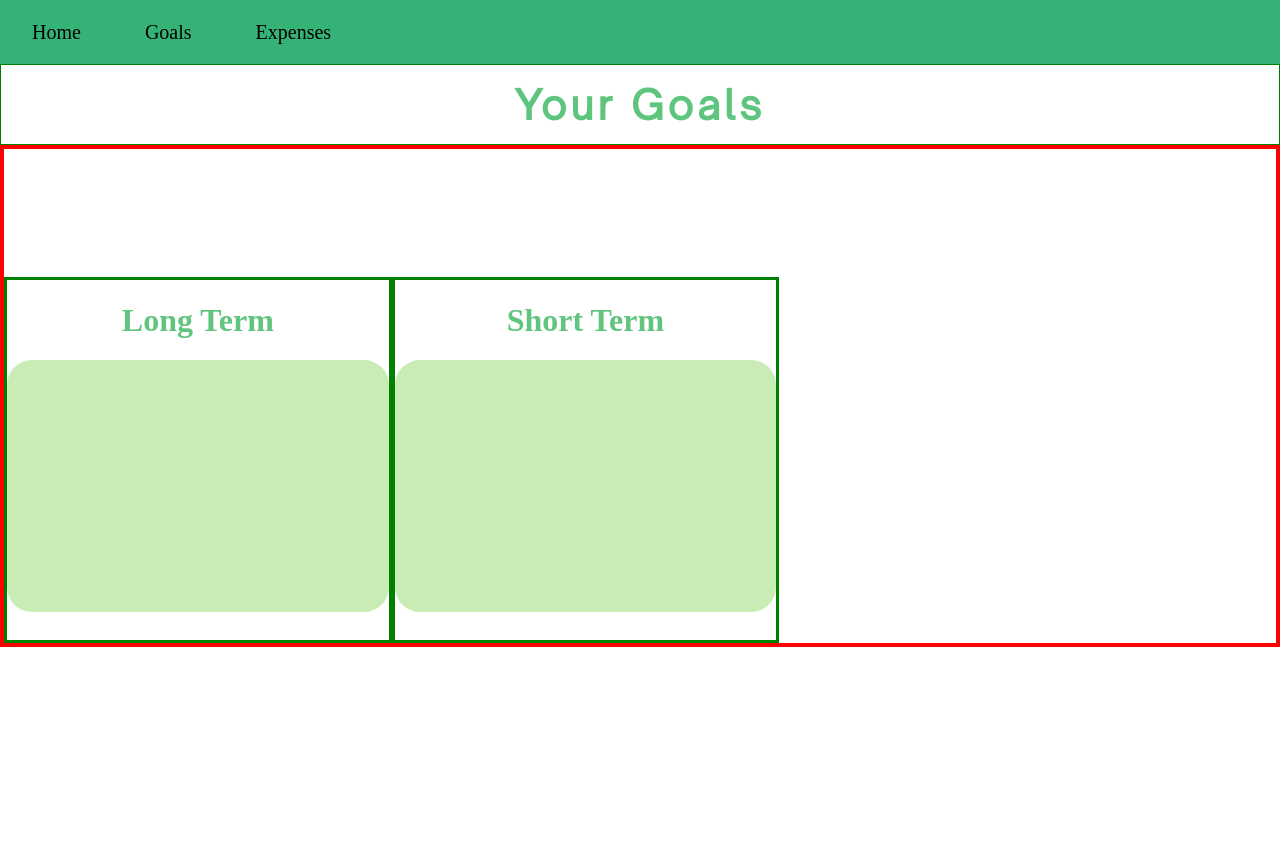
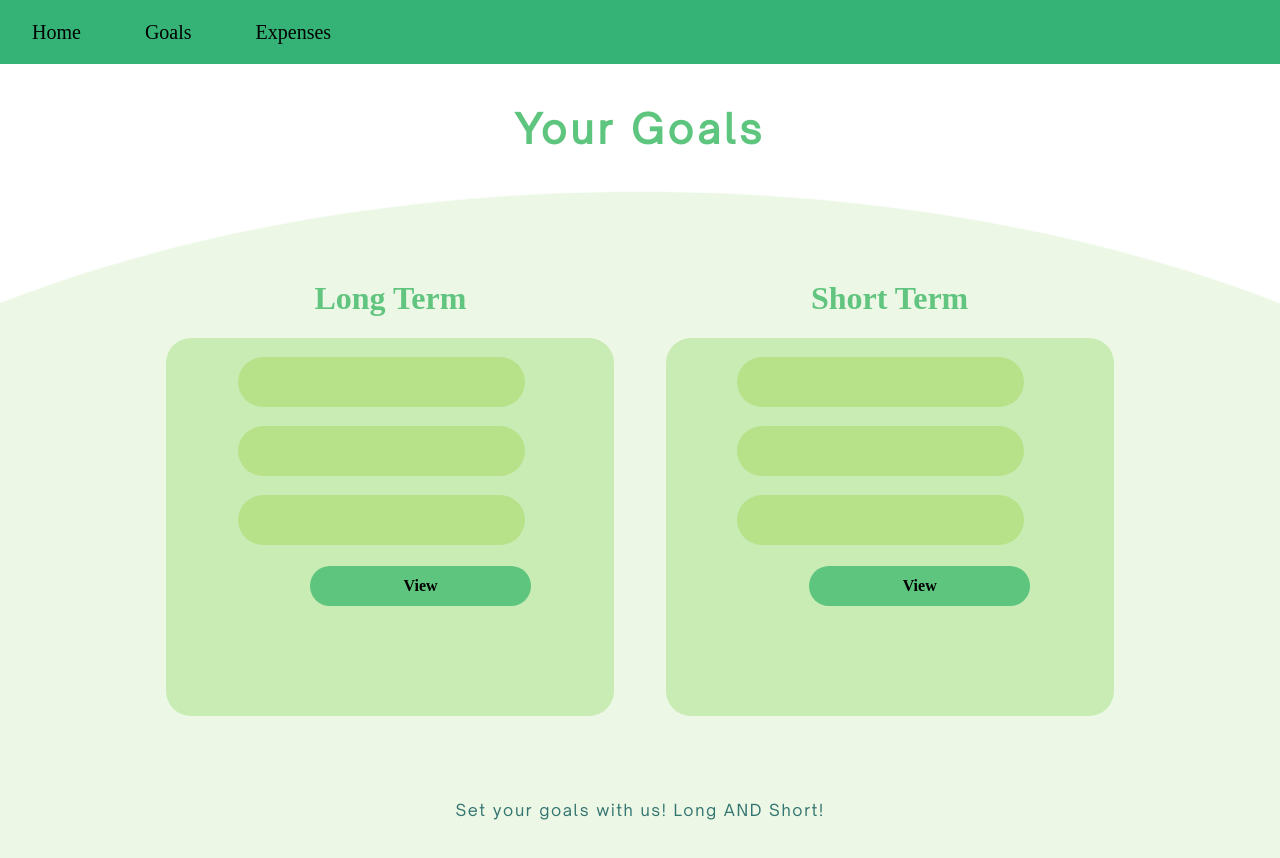
Before and after one commit to vincetrain/budgie, a React (Create React App) app: page /goals in a window 1280 px wide. Shown: the top 858 px of the page. Before the commit the page ends 800 px from the top, so only its background shows below. Built offline with nearby package versions, Linux system fonts and the light colour scheme.

Commit message:
LandingPageGoals completed sortaa

```diff
--- a/src/Pages/GoalsLandingPage.css
+++ b/src/Pages/GoalsLandingPage.css
@@ -1,14 +1,30 @@
+@font-face {
+    font-family: 'OpenSauce';
+    src: url("../Fonts/OpenSauce.ttf");
+}
+
+.PageContainer {
+    background-image: url("../Components/short term goals background.png");
+    background-position: top;
+    background-position-y: 20%;
+    height: 900px;
+}
+
 .BoxContainer {
-    padding-top: 10%;
+    padding-top: 5%;
     display: flex;
-    margin: auto;
-    border: 4px solid red;
+    justify-content: center;
+}
+
+.headingsContainer {
+    font-family: "OpenSauce";
+    padding-top: 2%;
 }
 
 .TermContainer {
-    width: 30%;
-    height: 20lh;
-    border: 3px solid green;
+    width: 35%;
+    padding: 2%;
+    height: 30lh;
 }
 
 .TermContainer h1 {
@@ -27,3 +43,39 @@
     width: 100%;
     height: 70%;
 }
+
+.TextBox {
+    text-align: center;
+    justify-content: center;
+    display: block;
+    width: 80%;
+
+}
+
+.TextBox h3 {
+    background-color: #B8E28A;
+    justify-content: center;
+    display: grid;
+    margin-left: 20%;
+    padding: 7%;
+    border-radius: 100px;
+}
+
+.TextBox h4 {
+    background-color: #5ec57e;
+    justify-content: center;
+    padding: 3%;
+    margin-left: 40%;
+    width: 200px;
+    border-radius: 100px;
+}
+
+.LilQuote p {
+    font-family: "OpenSauce";
+    color: #347571;
+    justify-content: center;
+    position: relative;
+    display: flex;
+    letter-spacing: 0.1em;
+    bottom: 2lh;
+}
--- a/src/Pages/GoalsLandingPage.jsx
+++ b/src/Pages/GoalsLandingPage.jsx
@@ -1,26 +1,46 @@
 import "./GoalsLandingPage.css"
 import "./ShortGoals.css"
 
-function GoalsPage(){
+function GoalsPage() {
     return (
-    <div className = "PageContainer">
-        <div className = "headingsContainer">
-            <h1>Your Goals</h1>
-        </div>
-        <div className = "BoxContainer">
-            <div className = "TermContainer">
-                <h1 classname = "TermTitle"> Long Term </h1>
-                <div className = "TermBox">
+        <div className="PageContainer">
+            <div className="headingsContainer">
+                <h1>Your Goals</h1>
+            </div>
+            <div className="BoxContainer">
+                <div className="TermContainer">
+                    <h1 classname="TermTitle"> Long Term </h1>
+                    <div className="TermBox">
 
+                        <div className="TextBox">
+                            <h3></h3>
+                            <h3></h3>
+                            <h3></h3>
+                            <h4>View</h4>
+                        </div>
+
+                    </div>
+                </div>
+                <div className="TermContainer">
+                    <h1 classname="TermTitle"> Short Term </h1>
+                    <div className="TermBox">
+
+                        <div className="TextBox">
+                            <h3></h3>
+                            <h3></h3>
+                            <h3></h3>
+                            <h4>View</h4>
+                        </div>
+
+                    </div>
                 </div>
             </div>
-            <div className = "TermContainer">
-                <h1 classname = "TermTitle"> Short Term </h1>
-                <div className = "TermBox">
-                </div>
+
+            <div className="LilQuote">
+                <p>Set your goals with us! Long AND Short!</p>
             </div>
+
         </div>
-    </div>
     )
 }
 
--- a/src/Pages/ShortGoals.css
+++ b/src/Pages/ShortGoals.css
@@ -11,7 +11,6 @@
 }
 
 .headingsContainer {
-    border: 1px solid green;
     background-size: contain;
     font-size: 20px;
     letter-spacing: 0.2em;
```
